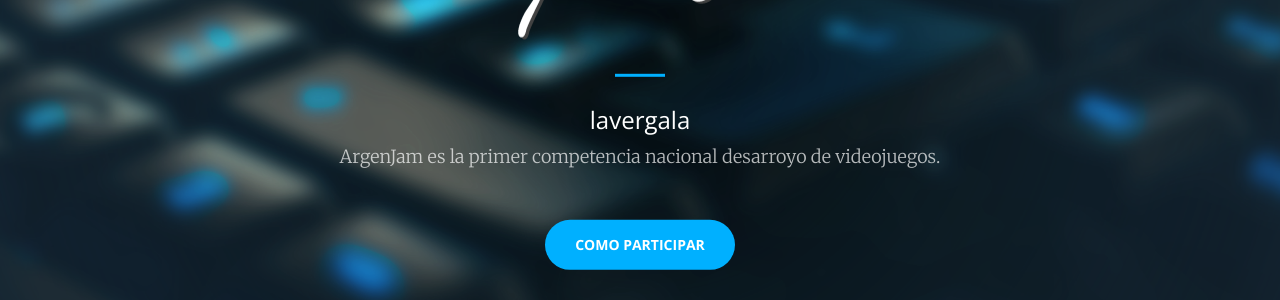
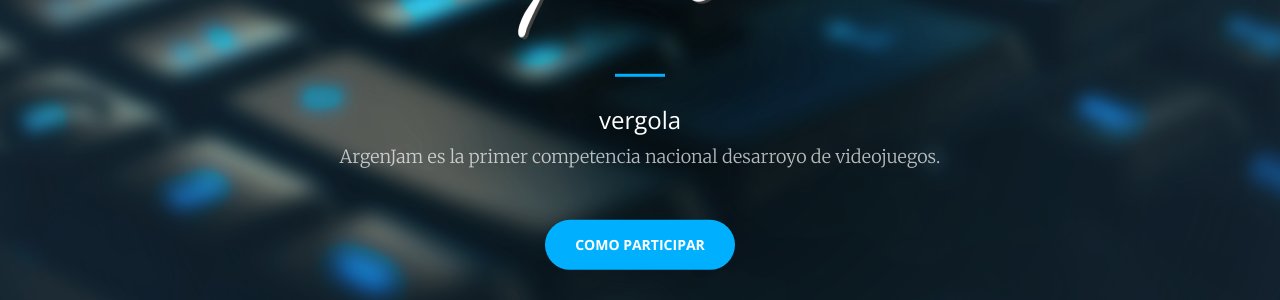
Before and after one commit to TabrisArg/argenjam, a Jekyll site: the page built from index.html, in a window 1280 px wide and 900 px high. Shown: the part 418-718 px from the top of the window. Built offline with Jekyll 4.4.1, drawn with Linux system fonts in a browser that asks for light colours.

Commit message:
somethign

```diff
--- a/_includes/head.html
+++ b/_includes/head.html
@@ -14,7 +14,7 @@
     <!-- Favicon -->
     <link rel="icon"
       type="image/png"
-      href="/img/favicon.png">
+      href="img/favicon.png">
 
     <!-- Custom Fonts -->
     <link href='https://fonts.googleapis.com/css?family=Open+Sans:300italic,400italic,600italic,700italic,800italic,400,300,600,700,800' rel='stylesheet' type='text/css'>
--- a/_includes/header.html
+++ b/_includes/header.html
@@ -1,9 +1,9 @@
 <header>
     <div class="header-content">
         <div class="header-content-inner">
-            <img src="/img/Logo_no_bg.png" alt="ArgenJam logo">
+            <img src="../../img/Logo_no_bg.png" alt="ArgenJam logo">
             <hr>
-            <h3>lavergala </h3>
+            <h3>vergola </h3>
             <p>ArgenJam es la primer competencia nacional desarroyo de videojuegos.</p>
             <a href="#about" class="btn btn-primary btn-xl page-scroll">Como participar</a>
         </div>
--- a/_includes/portfolio.html
+++ b/_includes/portfolio.html
@@ -3,7 +3,7 @@
         <div class="row no-gutter">
             <div class="col-lg-4 col-sm-6">
                 <a href="#" class="portfolio-box">
-                    <img src="/img/coming.png" class="img-responsive" alt="">
+                    <img src="img/coming.png" class="img-responsive" alt="">
                     <div class="portfolio-box-caption">
                         <div class="portfolio-box-caption-content">
                             <div class="project-category text-faded">
@@ -18,7 +18,7 @@
             </div>
             <div class="col-lg-4 col-sm-6">
                 <a href="#" class="portfolio-box">
-                    <img src="/img/coming.png" class="img-responsive" alt="">
+                    <img src="img/coming.png" class="img-responsive" alt="">
                     <div class="portfolio-box-caption">
                         <div class="portfolio-box-caption-content">
                             <div class="project-category text-faded">
@@ -33,7 +33,7 @@
             </div>
             <div class="col-lg-4 col-sm-6">
                 <a href="#" class="portfolio-box">
-                    <img src="/imgcoming.png" class="img-responsive" alt="">
+                    <img src="img/coming.png" class="img-responsive" alt="">
                     <div class="portfolio-box-caption">
                         <div class="portfolio-box-caption-content">
                             <div class="project-category text-faded">
@@ -48,7 +48,7 @@
             </div>
             <div class="col-lg-4 col-sm-6">
                 <a href="#" class="portfolio-box">
-                    <img src="/img/coming.png" class="img-responsive" alt="">
+                    <img src="img/coming.png" class="img-responsive" alt="">
                     <div class="portfolio-box-caption">
                         <div class="portfolio-box-caption-content">
                             <div class="project-category text-faded">
@@ -63,7 +63,7 @@
             </div>
             <div class="col-lg-4 col-sm-6">
                 <a href="#" class="portfolio-box">
-                    <img src="/img/coming.png" class="img-responsive" alt="">
+                    <img src="img/coming.png" class="img-responsive" alt="">
                     <div class="portfolio-box-caption">
                         <div class="portfolio-box-caption-content">
                             <div class="project-category text-faded">
@@ -78,7 +78,7 @@
             </div>
             <div class="col-lg-4 col-sm-6">
                 <a href="#" class="portfolio-box">
-                    <img src="/img/coming.png" class="img-responsive" alt="">
+                    <img src="img/coming.png" class="img-responsive" alt="">
                     <div class="portfolio-box-caption">
                         <div class="portfolio-box-caption-content">
                             <div class="project-category text-faded">
```
